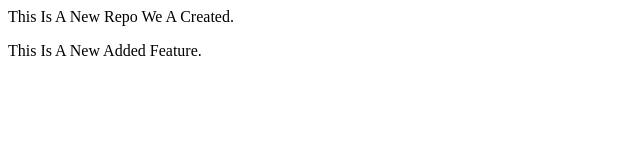
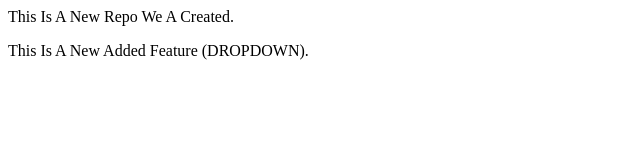
Before and after one commit to atharvkavitake/localrepo, a plain HTML site: page index.html in a window 1280 px wide. Shown: the whole page, without its empty margins (0-640 px from the left). Drawn offline with Linux system fonts and the light colour scheme.

```diff
--- a/index.html
+++ b/index.html
@@ -1,2 +1,2 @@
 <p>This Is A New Repo We A Created.</p>
-<p>This Is A New Added Feature.</p>
+<p>This Is A New Added Feature (DROPDOWN).</p>
```
